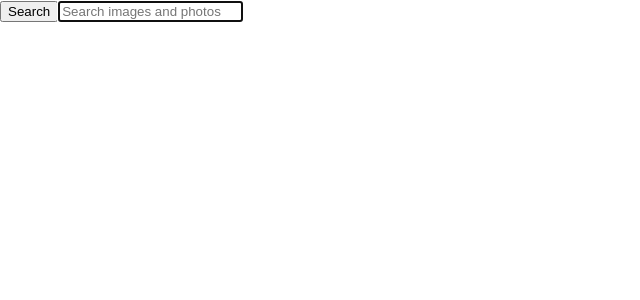
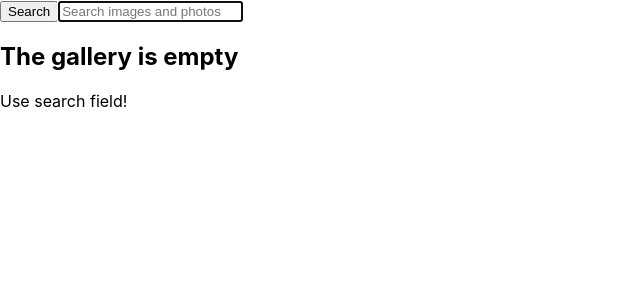
Before and after one commit to JulieJud/goit-react-hw-04-hooks-images, a React (Create React App) app: page / in a window 1280 px wide. Shown: the top 300 px of the page, without its empty margins (0-640 px from the left). Built offline with nearby package versions, Linux system fonts and the light colour scheme.

Commit message:
with mistake

```diff
--- a/src/Components/App.js
+++ b/src/Components/App.js
@@ -2,6 +2,7 @@ import { Component } from 'react';
 import './App.css';
 import SearchBar from './Searchbar/Searchbar';
 import fetchImages from './Service/SErvice';
+import ImageGallery from './ImageGallery/ImageGallery';
 
 export class App extends Component {
   state = {
@@ -25,8 +26,15 @@ export class App extends Component {
   render() {
     return (
       <div>
-        {' '}
-        <SearchBar onSearch={this.handleFormSubmit} />{' '}
+        <SearchBar onSearch={this.handleFormSubmit} />
+        {this.state.images.length < 1 && (
+          <alert>
+            <h2>The gallery is empty</h2>
+            <p>Use search field!</p>
+          </alert>
+        )}
+
+        <ImageGallery images={this.state.images} />
       </div>
     );
   }
--- a/src/Components/ImageGallery/ImageGallery.jsx
+++ b/src/Components/ImageGallery/ImageGallery.jsx
@@ -0,0 +1,13 @@
+import ImageGalleryItem from '../ImageGalleryItem/ImageGalleryItem';
+
+const ImageGallery = ({ images }) => {
+  return (
+    <ul>
+      {images.map(image => (
+        <ImageGalleryItem key={image.id} image={image} />
+      ))}
+    </ul>
+  );
+};
+
+export default ImageGallery;
--- a/src/Components/ImageGalleryItem/ImageGalleryItem.jsx
+++ b/src/Components/ImageGalleryItem/ImageGalleryItem.jsx
@@ -0,0 +1,13 @@
+const ImageGalleryItem = ({ image }) => {
+  return (
+    <li className="ImageGalleryItem">
+      <img
+        src={image.webformatURL}
+        alt={image.tags}
+        className="ImageGalleryItem-image"
+      />
+    </li>
+  );
+};
+
+export default ImageGalleryItem;
```
